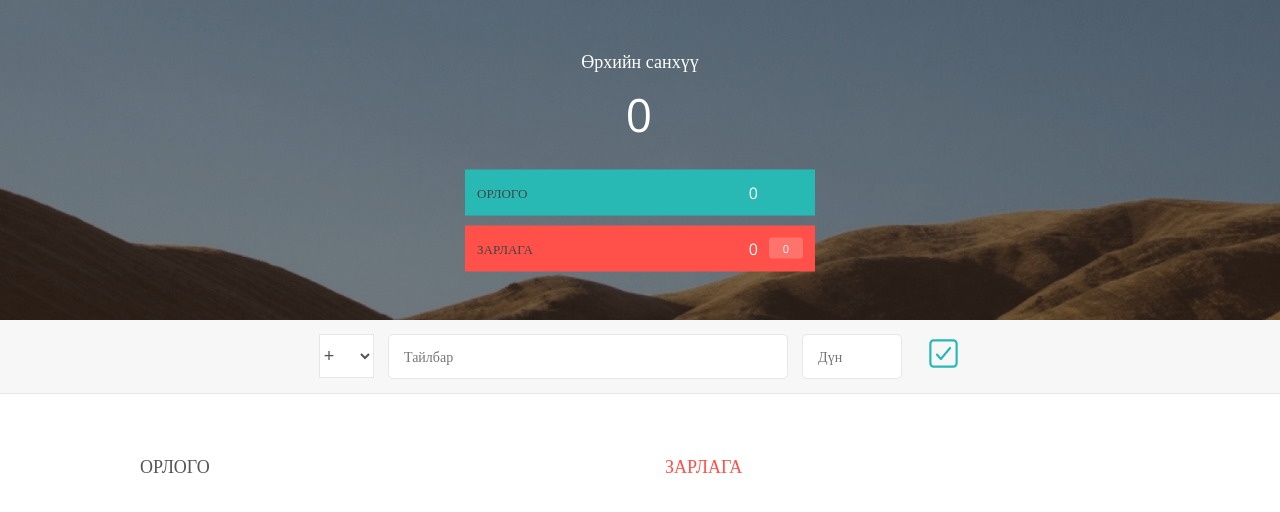
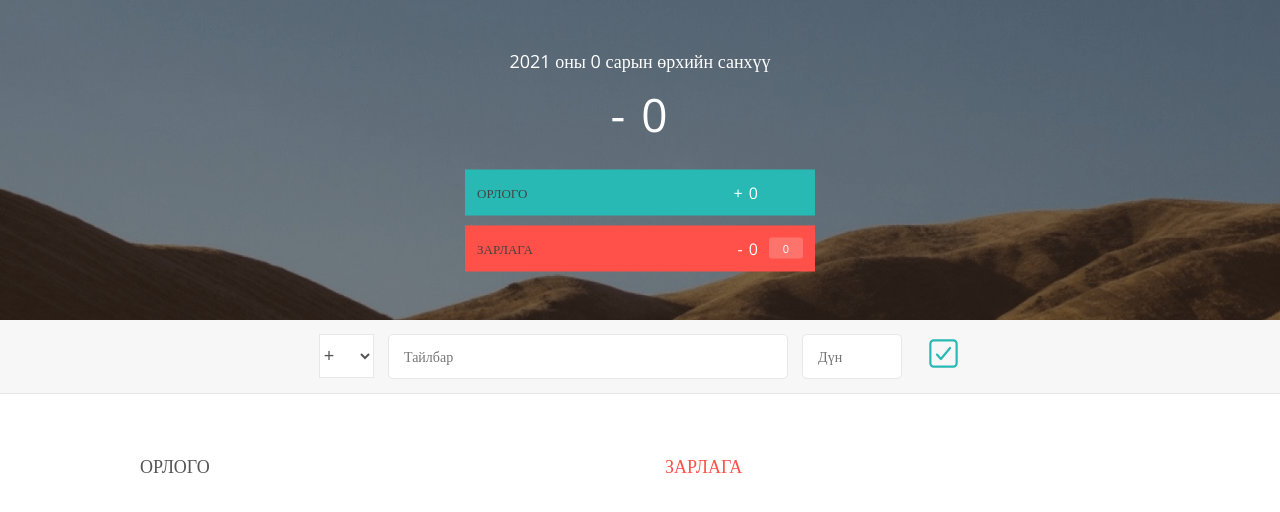
Before and after one commit to Becke-7754/finance, a plain HTML site: page index.html in a window 1280 px wide. Drawn offline with nearby package versions, Linux system fonts and the light colour scheme.

Commit message:
on sar bolon mungunii format oruulj ehlew

```diff
--- a/app.js
+++ b/app.js
@@ -12,18 +12,58 @@ var uiController = (function () {
     expenseLabel: ".budget__expenses--value",
     percentageLabel: '.budget__expenses--percentage',
     containerDiv: ".container",
-    expensePercentageLabel: ".item__percentage"
+    expensePercentageLabel: ".item__percentage",
+    dateLabel: '.budget__title--month'
   };
 
   var NodeListForEach = function (list, callback) {
 for (var i = 0; i < list.length; i++) {
   callback(list[i], i);
 }
-  };
+ };
+
+ var formatMoney = function(too, type) {
+  too = "" + too;
+  var x = too
+    .split("")
+    .reverse()
+    .join("");
+
+  var y = "";
+  var count = 1;
+
+  for (var i = 0; i < x.length; i++) {
+    y = y + x[i];
+
+    if (count % 3 === 0) y = y + ",";
+    count++;
+  }
+
+  var z = y
+    .split("")
+    .reverse()
+    .join("");
+
+  if (z[0] === ",") z = z.substr(1, z.length - 1);
+
+  if (type === "inc") z = "+ " + z;
+  else z = "- " + z;
+
+  return z;
+};
+
+
+return {
+  displayDate: function(){
+
+    var unuudur = new Date();
+
+    document.querySelector(DOMstrigs.dateLabel).textContent = unuudur.getFullYear() + " оны " + unuudur.getMonth() + " сарын ";
 
 
 
-return {
+  },
+
   getInput: function(){
     return {
       type: document.querySelector(DOMstrigs.inputType).value,
@@ -69,9 +109,13 @@ fieldsArr[0].focus();
   },
 
  tusviigUzuuleh: function(tusuv){
-   document.querySelector(DOMstrigs.tusuvLabel).textContent = tusuv.tusuv;
-   document.querySelector(DOMstrigs.incomeLabel).textContent = tusuv.totalInc;
-   document.querySelector(DOMstrigs.expenseLabel).textContent = tusuv.totalExp;
+   var type;
+   if(tusuv.tusuv > 0) type = 'inc';
+   else type = 'exp';
+
+   document.querySelector(DOMstrigs.tusuvLabel).textContent = formatMoney (tusuv.tusuv, type);
+   document.querySelector(DOMstrigs.incomeLabel).textContent = formatMoney(tusuv.totalInc, 'inc');
+   document.querySelector(DOMstrigs.expenseLabel).textContent = formatMoney(tusuv.totalExp, 'exp');
 
    if(tusuv.huvi !== 0)
    {
@@ -329,6 +373,7 @@ uiController.displayPercentages(allPercentages);
 return {
   init: function() {
     console.log('Applications started....');
+    uiController.displayDate();
     uiController.tusviigUzuuleh({
       tusuv: 0,
       huvi: 0,
--- a/index.html
+++ b/index.html
@@ -20,7 +20,7 @@
     <div class="top">
       <div class="budget">
         <div class="budget__title">
-          <span class="budget__title--month"></span>Өрхийн санхүү
+          <span class="budget__title--month"></span>өрхийн санхүү
         </div>
         <div class="budget__value">+ 2, 345.64</div>
 
```
